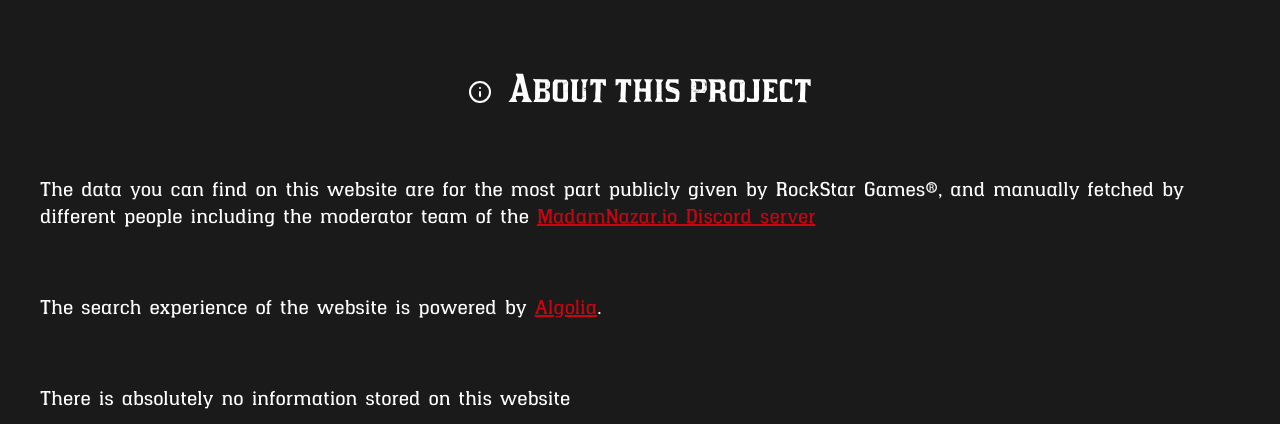
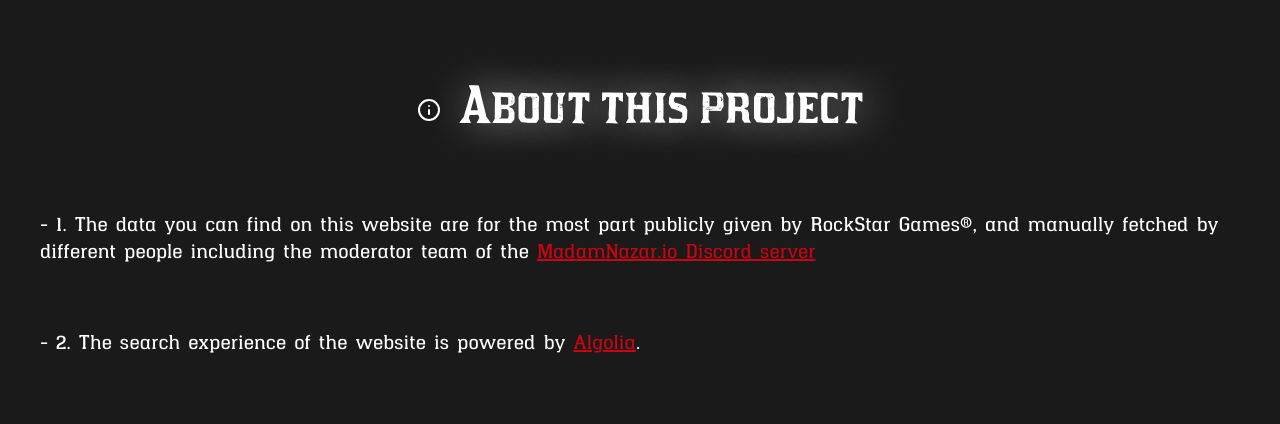
Before and after one commit to LukyVj/naturalist.guide, a React (Create React App) app: page /about in a window 1280 px wide. Shown: the part 368-792 px from the top of the page. Built offline with nearby package versions, Linux system fonts and the light colour scheme; no server answers; what react-instantsearch-dom would draw is missing.

Commit message:
update misc

```diff
--- a/src/pages/About/About.tsx
+++ b/src/pages/About/About.tsx
@@ -1,9 +1,7 @@
 /** @jsx jsx */
 /* eslint-disable */
-import { Fragment } from "react";
 
-import { jsx } from "@emotion/core";
-import { SITE_NAME_MAIN_LINE } from "../../constants/misc";
+import { jsx, css } from "@emotion/core";
 
 import Section from "../../components/Section";
 import Text from "../../components/Text";
@@ -20,13 +18,18 @@ const About = () => {
   return (
     <Section>
       <header className="ta-center">
-        <h2 className="fsz-36">
+        <h2
+          className="fsz-48"
+          css={css`
+            text-shadow: 5px 0px 40px rgba(255, 255, 255, 0.6);
+          `}
+        >
           <Info className="va-middle mr-8" /> About this project
         </h2>
       </header>
       <article>
         {intro.map((paragraph, i) => (
-          <Text key={i} big={true} value={paragraph} />
+          <Text key={i} big={true} value={`- ${i + 1}. ${paragraph}`} />
         ))}
       </article>
     </Section>
--- a/src/pages/Home/Home.tsx
+++ b/src/pages/Home/Home.tsx
@@ -2,7 +2,7 @@
 /* eslint-disable */
 import { Fragment } from "react";
 
-import { jsx } from "@emotion/core";
+import { jsx, css } from "@emotion/core";
 import { SITE_NAME_MAIN_LINE } from "../../constants/misc";
 
 import Section from "../../components/Section";
@@ -19,7 +19,14 @@ const Home = () => {
   return (
     <Section>
       <header className="ta-center">
-        <h2 className="fsz-36">Welcome in the {SITE_NAME_MAIN_LINE}</h2>
+        <h2
+          className="fsz-48"
+          css={css`
+            text-shadow: 5px 0px 40px rgba(255, 255, 255, 0.6);
+          `}
+        >
+          Welcome in the {SITE_NAME_MAIN_LINE}
+        </h2>
       </header>
       <article>
         {intro.map((paragraph, i) => (
```
